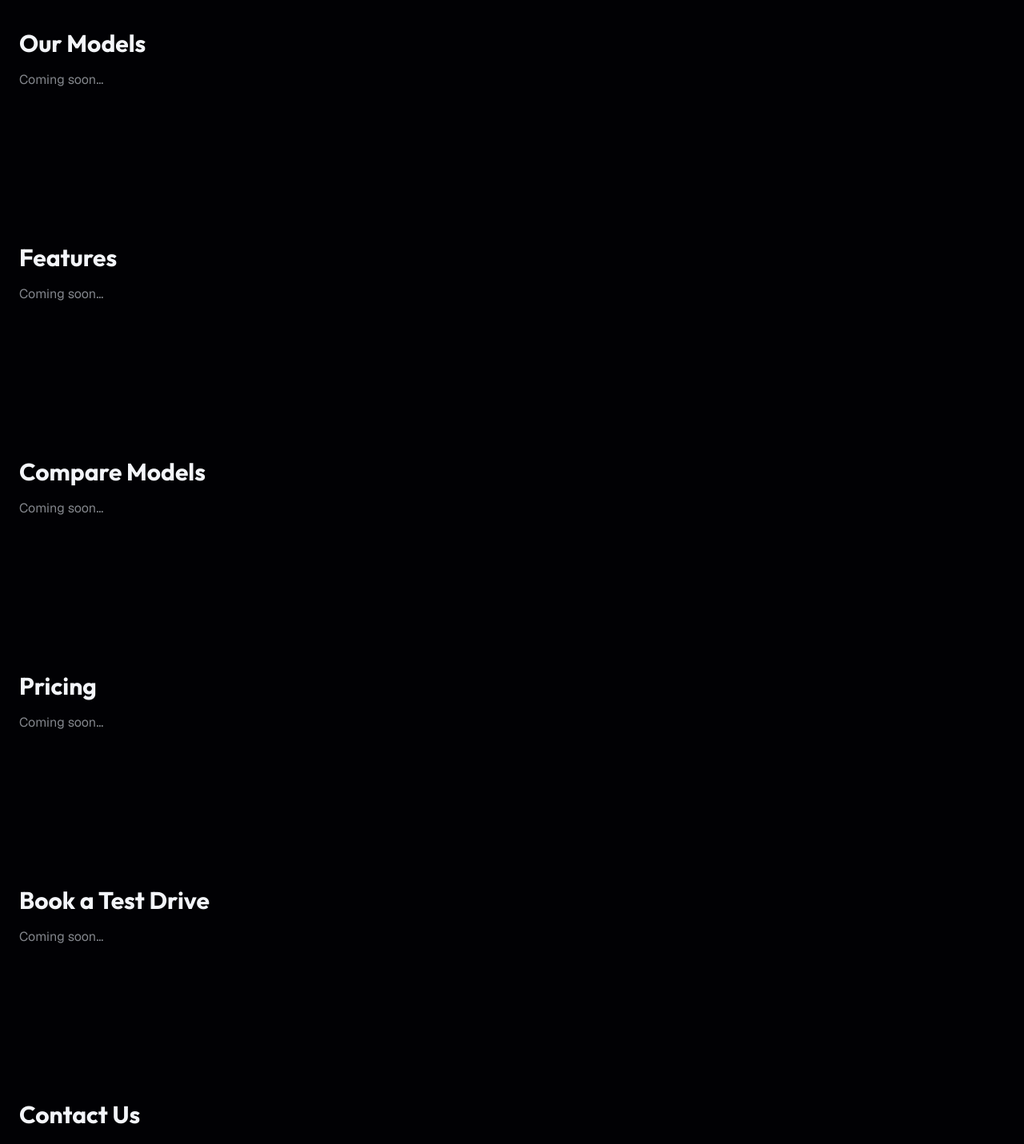
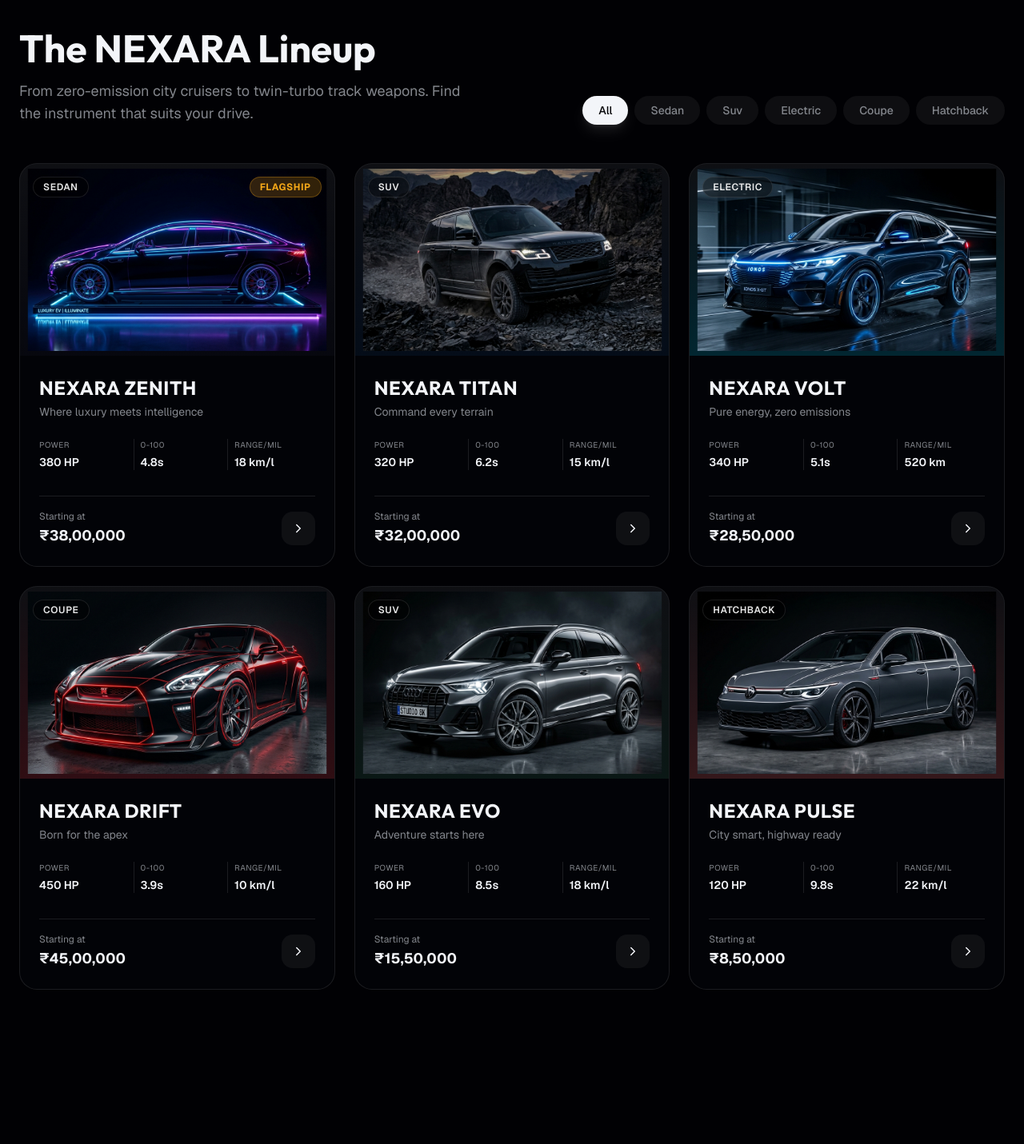
Before and after one commit to nishanth-larklabs/nexara-ai-showroom, a Next.js app: page / in a window 1280 px wide. Shown: the part 860-2291 px from the top of the page at 80% size. Built offline with nearby package versions, Linux system fonts and the light colour scheme.

Commit message:
feat(ui): wire all core UI sections to main page

```diff
--- a/app/page.tsx
+++ b/app/page.tsx
@@ -1,5 +1,12 @@
 import Navbar from '@/components/layout/Navbar';
 import HeroSection from '@/components/sections/HeroSection';
+import ModelsSection from '@/components/sections/ModelsSection';
+import FeaturesSection from '@/components/sections/FeaturesSection';
+import ComparisonSection from '@/components/sections/ComparisonSection';
+
+import PricingSection from '@/components/sections/PricingSection';
+import BookingSection from '@/components/sections/BookingSection';
+import ContactSection from '@/components/sections/ContactSection';
 
 export default function Home() {
   return (
@@ -8,49 +15,12 @@ export default function Home() {
 
       <main>
         <HeroSection />
-
-        {/* Placeholder sections — each will become a full component */}
-        <section id="models" className="section-container">
-          <h2 className="text-3xl font-heading font-bold text-foreground mb-4">
-            Our Models
-          </h2>
-          <p className="text-muted-foreground">Coming soon…</p>
-        </section>
-
-        <section id="features" className="section-container">
-          <h2 className="text-3xl font-heading font-bold text-foreground mb-4">
-            Features
-          </h2>
-          <p className="text-muted-foreground">Coming soon…</p>
-        </section>
-
-        <section id="comparison" className="section-container">
-          <h2 className="text-3xl font-heading font-bold text-foreground mb-4">
-            Compare Models
-          </h2>
-          <p className="text-muted-foreground">Coming soon…</p>
-        </section>
-
-        <section id="pricing" className="section-container">
-          <h2 className="text-3xl font-heading font-bold text-foreground mb-4">
-            Pricing
-          </h2>
-          <p className="text-muted-foreground">Coming soon…</p>
-        </section>
-
-        <section id="booking" className="section-container">
-          <h2 className="text-3xl font-heading font-bold text-foreground mb-4">
-            Book a Test Drive
-          </h2>
-          <p className="text-muted-foreground">Coming soon…</p>
-        </section>
-
-        <section id="contact" className="section-container">
-          <h2 className="text-3xl font-heading font-bold text-foreground mb-4">
-            Contact Us
-          </h2>
-          <p className="text-muted-foreground">Coming soon…</p>
-        </section>
+        <ModelsSection />
+        <FeaturesSection />
+        <ComparisonSection />
+        <PricingSection />
+        <BookingSection />
+        <ContactSection />
       </main>
     </>
   );
```
